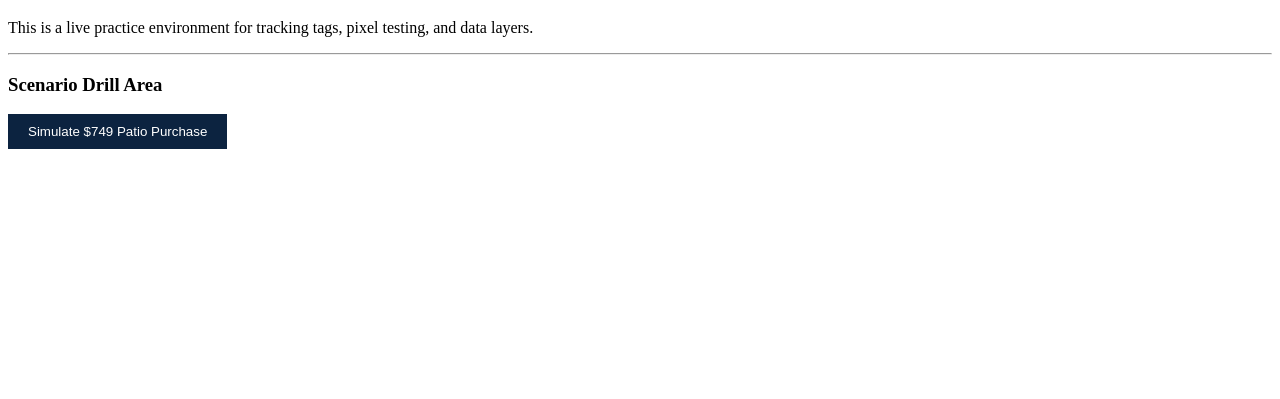
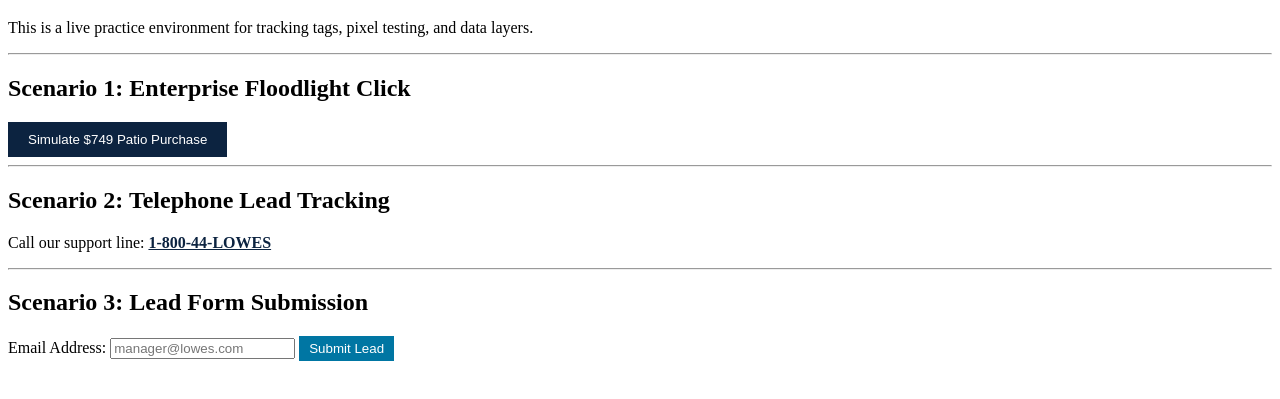
Before and after one commit to rodrigueza10/sanbox, a plain HTML site: page index.html in a window 1280 px wide. Shown: the part 61-460 px from the top of the page. Drawn offline with Linux system fonts and the light colour scheme.

Commit message:
Update index.html

```diff
--- a/index.html
+++ b/index.html
@@ -17,9 +17,24 @@
 
     <hr>
 
-    <h3>Scenario Drill Area</h3>
+    <h2>Scenario 1: Enterprise Floodlight Click</h2>
     <button id="mock-purchase-btn" style="padding: 10px 20px; background-color: #0c2340; color: white; border: none; cursor: pointer;">
         Simulate $749 Patio Purchase
     </button>
+
+    <hr>
+
+    <h2>Scenario 2: Telephone Lead Tracking</h2>
+    <p>Call our support line: <a id="phone-track-link" href="tel:8004456937" style="color: #0c2340; font-weight: bold;">1-800-44-LOWES</a></p>
+
+    <hr>
+
+    <h2>Scenario 3: Lead Form Submission</h2>
+    <form id="sandbox-lead-form" onsubmit="event.preventDefault(); alert('Form Submitted Successfuly!');">
+        <label for="email">Email Address:</label>
+        <input type="email" id="email" name="email" required placeholder="manager@lowes.com">
+        <button type="submit" style="padding: 5px 10px; background-color: #0076a3; color: white; border: none; cursor: pointer;">Submit Lead</button>
+    </form>
+
 </body>
 </html>
```
